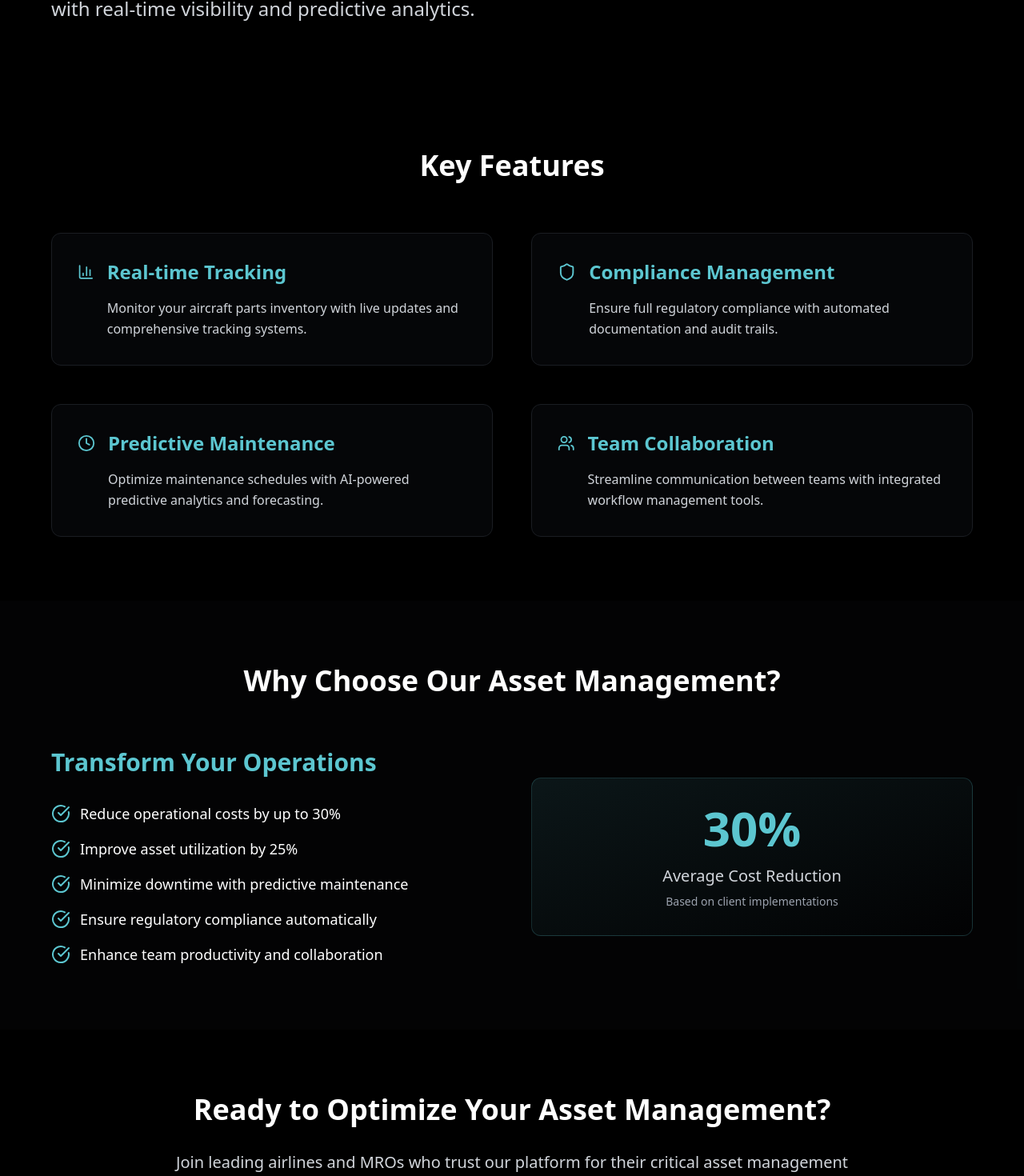
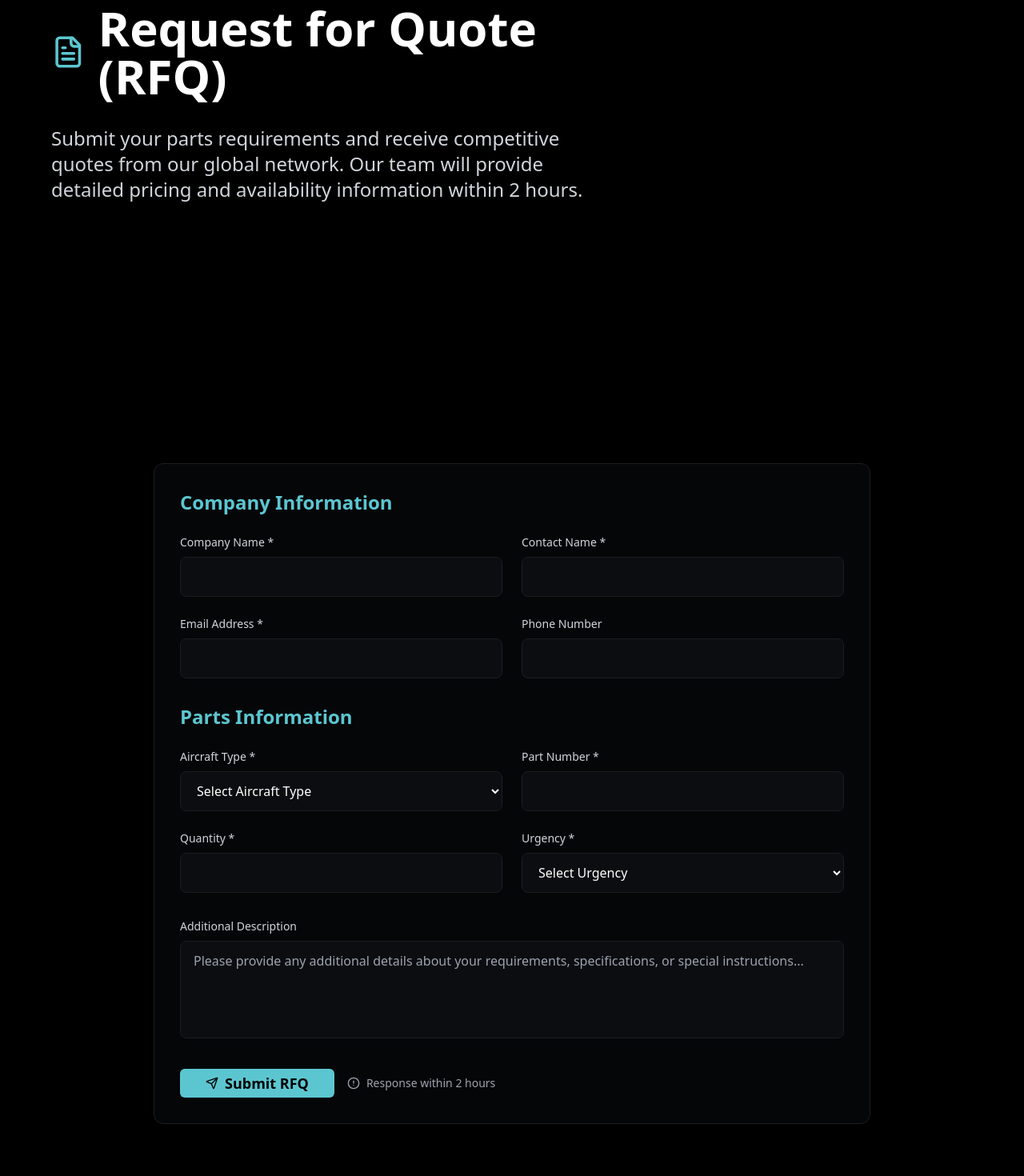
Before and after one commit to matrixfur/Rockdove, a React (Vite) app: page /asset-management in a window 1280 px wide. Shown: the part 289-1759 px from the top of the page at 80% size. Built offline with nearby package versions, Linux system fonts and the light colour scheme.

Commit message:
asset management 3d

```diff
--- a/src/pages/AssetManagement.tsx
+++ b/src/pages/AssetManagement.tsx
@@ -1,71 +1,249 @@
-import React from "react";
-import { Briefcase, BarChart3, Shield, Clock, Users, CheckCircle } from "lucide-react";
+import React, { useState } from "react";
+import { FileText, Send, CheckCircle, AlertCircle } from "lucide-react";
 import { Button } from "../components/ui/button";
+import Spline from '@splinetool/react-spline';
 
-const AssetManagement: React.FC = () => {
-  const features = [
-    {
-      icon: <BarChart3 className="w-8 h-8 text-[#5cc6d0]" />,
-      title: "Real-time Tracking",
-      description: "Monitor your aircraft parts inventory with live updates and comprehensive tracking systems."
-    },
-    {
-      icon: <Shield className="w-8 h-8 text-[#5cc6d0]" />,
-      title: "Compliance Management",
-      description: "Ensure full regulatory compliance with automated documentation and audit trails."
-    },
-    {
-      icon: <Clock className="w-8 h-8 text-[#5cc6d0]" />,
-      title: "Predictive Maintenance",
-      description: "Optimize maintenance schedules with AI-powered predictive analytics and forecasting."
-    },
-    {
-      icon: <Users className="w-8 h-8 text-[#5cc6d0]" />,
-      title: "Team Collaboration",
-      description: "Streamline communication between teams with integrated workflow management tools."
-    }
+const RFQ: React.FC = () => {
+  const [formData, setFormData] = useState({
+    companyName: "",
+    contactName: "",
+    email: "",
+    phone: "",
+    aircraftType: "",
+    partNumber: "",
+    quantity: "",
+    urgency: "",
+    description: ""
+  });
+
+  const [isSubmitted, setIsSubmitted] = useState(false);
+
+  const handleInputChange = (e: React.ChangeEvent<HTMLInputElement | HTMLTextAreaElement | HTMLSelectElement>) => {
+    const { name, value } = e.target;
+    setFormData(prev => ({
+      ...prev,
+      [name]: value
+    }));
+  };
+
+  const handleSubmit = (e: React.FormEvent) => {
+    e.preventDefault();
+    // Here you would typically send the data to your backend
+    console.log("RFQ submitted:", formData);
+    setIsSubmitted(true);
+  };
+
+  const urgencyOptions = [
+    "Standard (5-10 business days)",
+    "Rush (2-3 business days)",
+    "AOG (Aircraft on Ground - Same day)"
   ];
 
-  const benefits = [
-    "Reduce operational costs by up to 30%",
-    "Improve asset utilization by 25%",
-    "Minimize downtime with predictive maintenance",
-    "Ensure regulatory compliance automatically",
-    "Enhance team productivity and collaboration"
+  const aircraftTypes = [
+    "Boeing 737",
+    "Boeing 747",
+    "Boeing 777",
+    "Boeing 787",
+    "Airbus A320",
+    "Airbus A330",
+    "Airbus A350",
+    "Other"
   ];
+
+  if (isSubmitted) {
+    return (
+      <div className="min-h-screen bg-black text-white flex items-center justify-center">
+        <div className="max-w-2xl mx-auto text-center px-8">
+          <CheckCircle className="w-20 h-20 text-green-500 mx-auto mb-8" />
+          <h1 className="text-4xl font-bold mb-8">Request Submitted Successfully!</h1>
+          <p className="text-xl text-gray-300 mb-8">
+            Thank you for your RFQ submission. Our team will review your request and contact you within 2 hours
+            with a detailed quote and availability information.
+          </p>
+          <div className="bg-[#0b0d10]/50 border border-[#1a1d22] rounded-xl p-6 mb-8">
+            <h3 className="text-xl font-semibold mb-4 text-[#5cc6d0]">What happens next?</h3>
+            <ul className="text-left space-y-2 text-gray-300">
+              <li>• Our team will review your requirements</li>
+              <li>• We'll source the parts from our global network</li>
+              <li>• You'll receive a detailed quote within 2 hours</li>
+              <li>• We'll coordinate delivery based on your urgency</li>
+            </ul>
+          </div>
+          <Button
+            onClick={() => setIsSubmitted(false)}
+            className="bg-[#5cc6d0] text-black px-8 py-4 text-lg font-semibold hover:bg-[#4ab5bf] transition-all duration-300"
+          >
+            Submit Another RFQ
+          </Button>
+        </div>
+      </div>
+    );
+  }
 
   return (
     <div className="min-h-screen bg-black text-white">
       {/* Hero Section */}
       <section className="relative pt-32 pb-20 px-8">
-        <div className="max-w-6xl mx-auto">
+        <div className="max-w-6xl mx-auto flex justify-between items-center">
+		<div>
           <div className="flex items-center gap-4 mb-8">
-            <Briefcase className="w-12 h-12 text-[#5cc6d0]" />
-            <h1 className="text-5xl md:text-6xl font-bold">Asset Management</h1>
+            <FileText className="w-12 h-12 text-[#5cc6d0]" />
+            <h1 className="text-5xl md:text-6xl font-bold">Request for Quote (RFQ)</h1>
           </div>
           <p className="text-xl md:text-2xl text-gray-300 max-w-4xl leading-relaxed">
-            Streamline your aircraft parts inventory with our comprehensive asset management solution.
-            Track, monitor, and optimize your fleet's components with real-time visibility and predictive analytics.
+            Submit your parts requirements and receive competitive quotes from our global network.
+            Our team will provide detailed pricing and availability information within 2 hours.
           </p>
+		</div>
+		<div className="w-1/2 h-[580px]">
+            <Spline scene="https://prod.spline.design/6Rl-4NaKJMOHUkQH/scene.splinecode"/>
+          </div>
         </div>
       </section>
 
-      {/* Features Section */}
+      {/* Form Section */}
       <section className="py-20 px-8">
-        <div className="max-w-6xl mx-auto">
-          <h2 className="text-4xl font-bold text-center mb-16">Key Features</h2>
-          <div className="grid md:grid-cols-2 gap-12">
-            {features.map((feature, index) => (
-              <div key={index} className="bg-[#0b0d10]/50 border border-[#1a1d22] rounded-xl p-8 hover:bg-[#0b0d10]/70 transition-all duration-300">
-                <div className="flex items-start gap-4">
-                  {feature.icon}
+        <div className="max-w-4xl mx-auto">
+          <div className="bg-[#0b0d10]/50 border border-[#1a1d22] rounded-xl p-8">
+            <form onSubmit={handleSubmit} className="space-y-8">
+              {/* Company Information */}
+              <div>
+                <h3 className="text-2xl font-semibold mb-6 text-[#5cc6d0]">Company Information</h3>
+                <div className="grid md:grid-cols-2 gap-6">
                   <div>
-                    <h3 className="text-2xl font-semibold mb-4 text-[#5cc6d0]">{feature.title}</h3>
-                    <p className="text-gray-300 leading-relaxed">{feature.description}</p>
+                    <label className="block text-sm font-medium mb-2 text-gray-300">Company Name *</label>
+                    <input
+                      type="text"
+                      name="companyName"
+                      value={formData.companyName}
+                      onChange={handleInputChange}
+                      required
+                      className="w-full px-4 py-3 bg-[#0b0d10] border border-[#1a1d22] rounded-lg text-white focus:border-[#5cc6d0] focus:outline-none transition-colors"
+                    />
+                  </div>
+                  <div>
+                    <label className="block text-sm font-medium mb-2 text-gray-300">Contact Name *</label>
+                    <input
+                      type="text"
+                      name="contactName"
+                      value={formData.contactName}
+                      onChange={handleInputChange}
+                      required
+                      className="w-full px-4 py-3 bg-[#0b0d10] border border-[#1a1d22] rounded-lg text-white focus:border-[#5cc6d0] focus:outline-none transition-colors"
+                    />
+                  </div>
+                  <div>
+                    <label className="block text-sm font-medium mb-2 text-gray-300">Email Address *</label>
+                    <input
+                      type="email"
+                      name="email"
+                      value={formData.email}
+                      onChange={handleInputChange}
+                      required
+                      className="w-full px-4 py-3 bg-[#0b0d10] border border-[#1a1d22] rounded-lg text-white focus:border-[#5cc6d0] focus:outline-none transition-colors"
+                    />
+                  </div>
+                  <div>
+                    <label className="block text-sm font-medium mb-2 text-gray-300">Phone Number</label>
+                    <input
+                      type="tel"
+                      name="phone"
+                      value={formData.phone}
+                      onChange={handleInputChange}
+                      className="w-full px-4 py-3 bg-[#0b0d10] border border-[#1a1d22] rounded-lg text-white focus:border-[#5cc6d0] focus:outline-none transition-colors"
+                    />
                   </div>
                 </div>
               </div>
-            ))}
+
+              {/* Parts Information */}
+              <div>
+                <h3 className="text-2xl font-semibold mb-6 text-[#5cc6d0]">Parts Information</h3>
+                <div className="grid md:grid-cols-2 gap-6">
+                  <div>
+                    <label className="block text-sm font-medium mb-2 text-gray-300">Aircraft Type *</label>
+                    <select
+                      name="aircraftType"
+                      value={formData.aircraftType}
+                      onChange={handleInputChange}
+                      required
+                      className="w-full px-4 py-3 bg-[#0b0d10] border border-[#1a1d22] rounded-lg text-white focus:border-[#5cc6d0] focus:outline-none transition-colors"
+                    >
+                      <option value="">Select Aircraft Type</option>
+                      {aircraftTypes.map((type) => (
+                        <option key={type} value={type}>{type}</option>
+                      ))}
+                    </select>
+                  </div>
+                  <div>
+                    <label className="block text-sm font-medium mb-2 text-gray-300">Part Number *</label>
+                    <input
+                      type="text"
+                      name="partNumber"
+                      value={formData.partNumber}
+                      onChange={handleInputChange}
+                      required
+                      className="w-full px-4 py-3 bg-[#0b0d10] border border-[#1a1d22] rounded-lg text-white focus:border-[#5cc6d0] focus:outline-none transition-colors"
+                    />
+                  </div>
+                  <div>
+                    <label className="block text-sm font-medium mb-2 text-gray-300">Quantity *</label>
+                    <input
+                      type="number"
+                      name="quantity"
+                      value={formData.quantity}
+                      onChange={handleInputChange}
+                      required
+                      min="1"
+                      className="w-full px-4 py-3 bg-[#0b0d10] border border-[#1a1d22] rounded-lg text-white focus:border-[#5cc6d0] focus:outline-none transition-colors"
+                    />
+                  </div>
+                  <div>
+                    <label className="block text-sm font-medium mb-2 text-gray-300">Urgency *</label>
+                    <select
+                      name="urgency"
+                      value={formData.urgency}
+                      onChange={handleInputChange}
+                      required
+                      className="w-full px-4 py-3 bg-[#0b0d10] border border-[#1a1d22] rounded-lg text-white focus:border-[#5cc6d0] focus:outline-none transition-colors"
+                    >
+                      <option value="">Select Urgency</option>
+                      {urgencyOptions.map((option) => (
+                        <option key={option} value={option}>{option}</option>
+                      ))}
+                    </select>
+                  </div>
+                </div>
+              </div>
+
+              {/* Additional Information */}
+              <div>
+                <label className="block text-sm font-medium mb-2 text-gray-300">Additional Description</label>
+                <textarea
+                  name="description"
+                  value={formData.description}
+                  onChange={handleInputChange}
+                  rows={4}
+                  placeholder="Please provide any additional details about your requirements, specifications, or special instructions..."
+                  className="w-full px-4 py-3 bg-[#0b0d10] border border-[#1a1d22] rounded-lg text-white focus:border-[#5cc6d0] focus:outline-none transition-colors resize-none"
+                />
+              </div>
+
+              {/* Submit Button */}
+              <div className="flex items-center gap-4">
+                <Button
+                  type="submit"
+                  className="bg-[#5cc6d0] text-black px-8 py-4 text-lg font-semibold hover:bg-[#4ab5bf] transition-all duration-300 hover:scale-105 flex items-center gap-2"
+                >
+                  <Send className="w-5 h-5" />
+                  Submit RFQ
+                </Button>
+                <div className="flex items-center gap-2 text-sm text-gray-400">
+                  <AlertCircle className="w-4 h-4" />
+                  <span>Response within 2 hours</span>
+                </div>
+              </div>
+            </form>
           </div>
         </div>
       </section>
@@ -73,44 +251,30 @@ const AssetManagement: React.FC = () => {
       {/* Benefits Section */}
       <section className="py-20 px-8 bg-[#0b0d10]/30">
         <div className="max-w-6xl mx-auto">
-          <h2 className="text-4xl font-bold text-center mb-16">Why Choose Our Asset Management?</h2>
-          <div className="grid md:grid-cols-2 gap-12 items-center">
-            <div>
-              <h3 className="text-3xl font-semibold mb-8 text-[#5cc6d0]">Transform Your Operations</h3>
-              <ul className="space-y-4">
-                {benefits.map((benefit, index) => (
-                  <li key={index} className="flex items-center gap-3">
-                    <CheckCircle className="w-6 h-6 text-[#5cc6d0] flex-shrink-0" />
-                    <span className="text-lg">{benefit}</span>
-                  </li>
-                ))}
-              </ul>
-            </div>
-            <div className="bg-gradient-to-br from-[#5cc6d0]/10 to-transparent border border-[#5cc6d0]/20 rounded-xl p-8">
-              <div className="text-center">
-                <div className="text-6xl font-bold text-[#5cc6d0] mb-4">30%</div>
-                <div className="text-xl text-gray-300">Average Cost Reduction</div>
-                <div className="text-sm text-gray-400 mt-2">Based on client implementations</div>
+          <h2 className="text-4xl font-bold text-center mb-16">Why Submit an RFQ with RockDove?</h2>
+          <div className="grid md:grid-cols-3 gap-8">
+            {[
+              {
+                title: "Fast Response",
+                description: "Receive detailed quotes within 2 hours of submission"
+              },
+              {
+                title: "Global Network",
+                description: "Access to our worldwide network of certified suppliers"
+              },
+              {
+                title: "Competitive Pricing",
+                description: "Best market rates with transparent pricing structure"
+              }
+            ].map((benefit, index) => (
+              <div key={index} className="text-center">
+                <div className="w-16 h-16 bg-[#5cc6d0] rounded-full flex items-center justify-center mx-auto mb-6">
+                  <CheckCircle className="w-8 h-8 text-black" />
+                </div>
+                <h3 className="text-xl font-semibold mb-4 text-[#5cc6d0]">{benefit.title}</h3>
+                <p className="text-gray-300">{benefit.description}</p>
               </div>
-            </div>
-          </div>
-        </div>
-      </section>
-
-      {/* CTA Section */}
-      <section className="py-20 px-8">
-        <div className="max-w-4xl mx-auto text-center">
-          <h2 className="text-4xl font-bold mb-8">Ready to Optimize Your Asset Management?</h2>
-          <p className="text-xl text-gray-300 mb-12">
-            Join leading airlines and MROs who trust our platform for their critical asset management needs.
-          </p>
-          <div className="flex flex-col sm:flex-row gap-4 justify-center">
-            <Button className="bg-[#5cc6d0] text-black px-8 py-4 text-lg font-semibold hover:bg-[#4ab5bf] transition-all duration-300 hover:scale-105">
-              Get Started Today
-            </Button>
-            <Button variant="outline" className="border-[#5cc6d0] text-[#5cc6d0] px-8 py-4 text-lg font-semibold hover:bg-[#5cc6d0] hover:text-black transition-all duration-300">
-              Schedule Demo
-            </Button>
+            ))}
           </div>
         </div>
       </section>
@@ -118,4 +282,4 @@ const AssetManagement: React.FC = () => {
   );
 };
 
-export default AssetManagement;
+export default RFQ;
```
